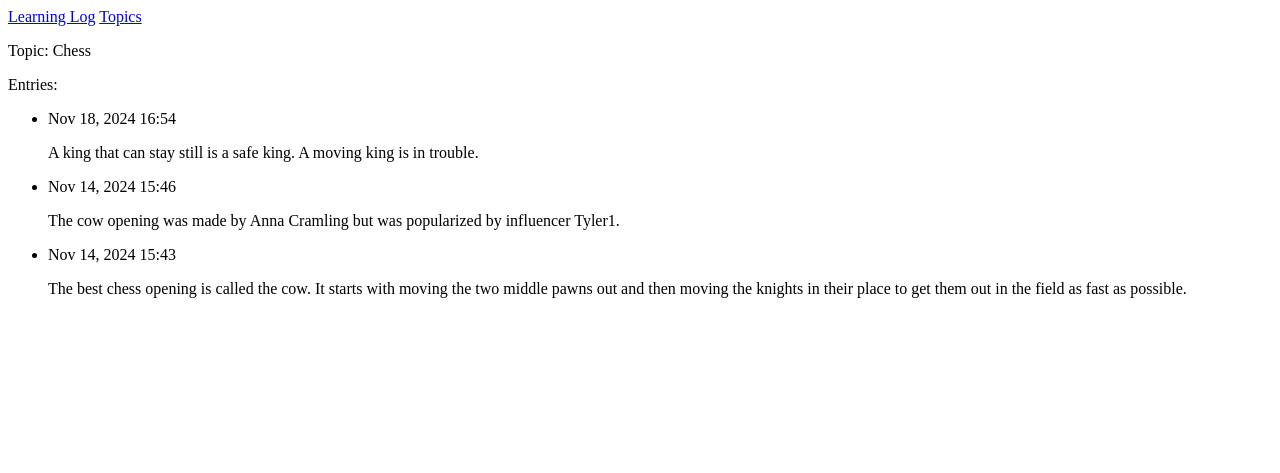
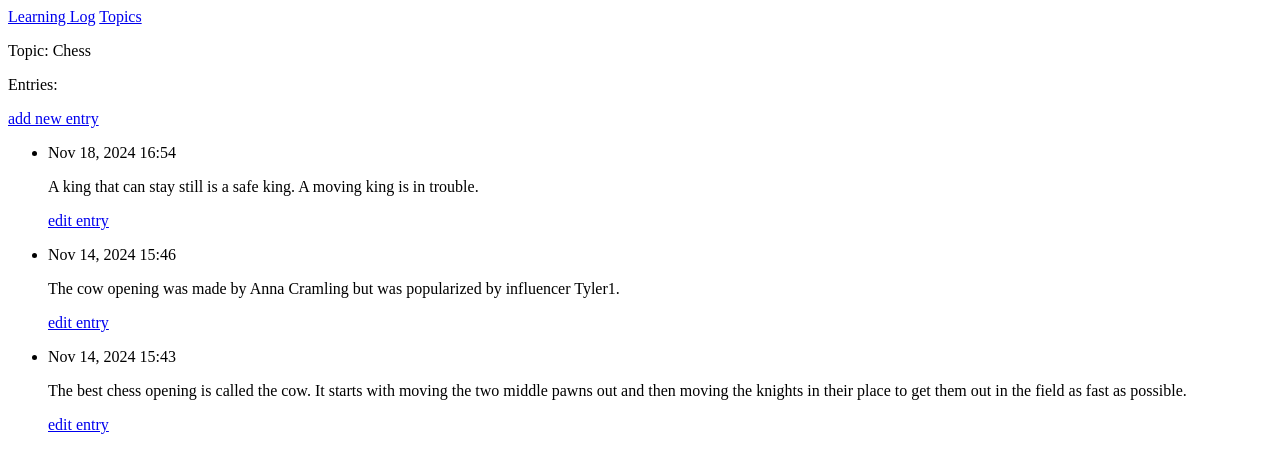
Before and after one commit to arodri04/Djangowebapp, a Django app: page /topics/1/ in a window 1280 px wide. Shown: the top 473 px of the page. Run offline with Django 5.2, Linux system fonts and the light colour scheme; data comes from the database, SQL or seed files in the repository; both versions use the stored data as it was after the commit.

Commit message:
Stopped right before setting up user accounts

```diff
--- a/learning_log/learning_logs/templates/learning_logs/topic.html
+++ b/learning_log/learning_logs/templates/learning_logs/topic.html
@@ -5,11 +5,17 @@
 <p> Topic: {{ topic }}</p>
 
 <p>Entries:</p>
+<p>
+    <a href="{% url 'learning_logs:new_entry' topic.id %}">add new entry</a>
+</p>
 <ul>
 {% for entry in entries %}
     <li>
         <p>{{ entry.date_added|date:'M d, Y H:i' }}</p>
         <p>{{ entry.text|linebreaks }}</p>
+        <p>
+            <a href="{% url 'learning_logs:edit_entry' entry.id %}">edit entry</a>
+        </p>
     </li>
 {% empty %}
     <li>
--- a/learning_log/learning_logs/templates/learning_logs/topics.html
+++ b/learning_log/learning_logs/templates/learning_logs/topics.html
@@ -13,5 +13,6 @@
     <li>No topics have been added yet.</li>
     {% endfor %}
 </ul>
+<a href="{% url 'learning_logs:new_topic' %}">Add a new topic:</a>
 
 {% endblock content%}
--- a/learning_log/learning_logs/urls.py
+++ b/learning_log/learning_logs/urls.py
@@ -13,4 +13,13 @@ urlpatterns = [
 
     # single topic
     path('topics/<int:topic_id>/', views.topic, name='topic'),
+
+    #adding new topic
+    path('new_topic/', views.new_topic, name='new_topic'),
+
+    #New entry
+    path('new_entry/<int:topic_id>/', views.new_entry, name='new_entry'),
+
+    #edit an entry
+    path('edit_entry/<int:entry_id>/', views.edit_entry, name='edit_entry')
 ]
--- a/learning_log/learning_logs/views.py
+++ b/learning_log/learning_logs/views.py
@@ -1,5 +1,10 @@
-from django.shortcuts import render
-from .models import Topic
+from django.shortcuts import render, redirect
+from .models import Topic, Entry
+from django.http import HttpResponseRedirect
+#This was updated
+from django.urls import reverse
+
+from .forms import TopicForm, EntryForm
 
 # Create your views here.
 def index(request):
@@ -18,3 +23,56 @@ def topic (request, topic_id):
     entries = topic.entry_set.order_by('-date_added')
     context = {'topic': topic, "entries": entries}
     return render(request, 'learning_logs/topic.html', context)
+
+def new_topic(request):
+    """Adding a new topic"""
+    if request.method != 'POST':
+        # No data submitted create blank form
+        form = TopicForm()
+
+    else:
+        #Post submitted process data
+        form = TopicForm(data=request.POST)
+        if form.is_valid():
+            form.save()
+            return HttpResponseRedirect(reverse('learning_logs:topics'))
+
+    context = {'form': form}
+    return render(request, 'learning_logs/new_topic.html', context)
+
+def new_entry(request, topic_id):
+    """Adding a new entry for a particular topic"""
+    topic = Topic.objects.get(id=topic_id)
+
+    if request.method != 'POST':
+        #no data create blank form
+        form = EntryForm()
+    else:
+        #post data submitted process data
+        form = EntryForm(data=request.POST)
+        if form.is_valid():
+            new_entry = form.save(commit=False)
+            new_entry.topic = topic
+            new_entry.save()
+            return HttpResponseRedirect(reverse('learning_logs:topic', args=[topic_id]))
+
+    context = {'topic': topic, 'form': form}
+    return render(request, 'learning_logs/new_entry.html', context)
+
+def edit_entry(request, entry_id):
+    """Edit an existing entry."""
+    entry = Entry.objects.get(id=entry_id)
+    topic = entry.topic
+
+    if request.method != 'POST':
+        #prefill form with the current entry
+        form = EntryForm(instance=entry)
+
+    else:
+        form = EntryForm(instance=entry, data=request.POST)
+        if form.is_valid():
+            form.save()
+            return HttpResponseRedirect(reverse('learning_logs:topic', args=[topic.id]))
+
+    context = {'entry': entry, 'topic': topic, 'form': form}
+    return render(request, 'learning_logs/edit_entry.html', context)
```
Also changed, not shown: learning_log/learning_logs/forms.py (added, +16 -0 lines), learning_log/learning_logs/templates/learning_logs/edit_entry.html (added, +14 -0 lines), learning_log/learning_logs/templates/learning_logs/new_entry.html (added, +13 -0 lines), learning_log/learning_logs/templates/learning_logs/new_topic.html (added, +11 -0 lines), learning_log/db.sqlite3.
